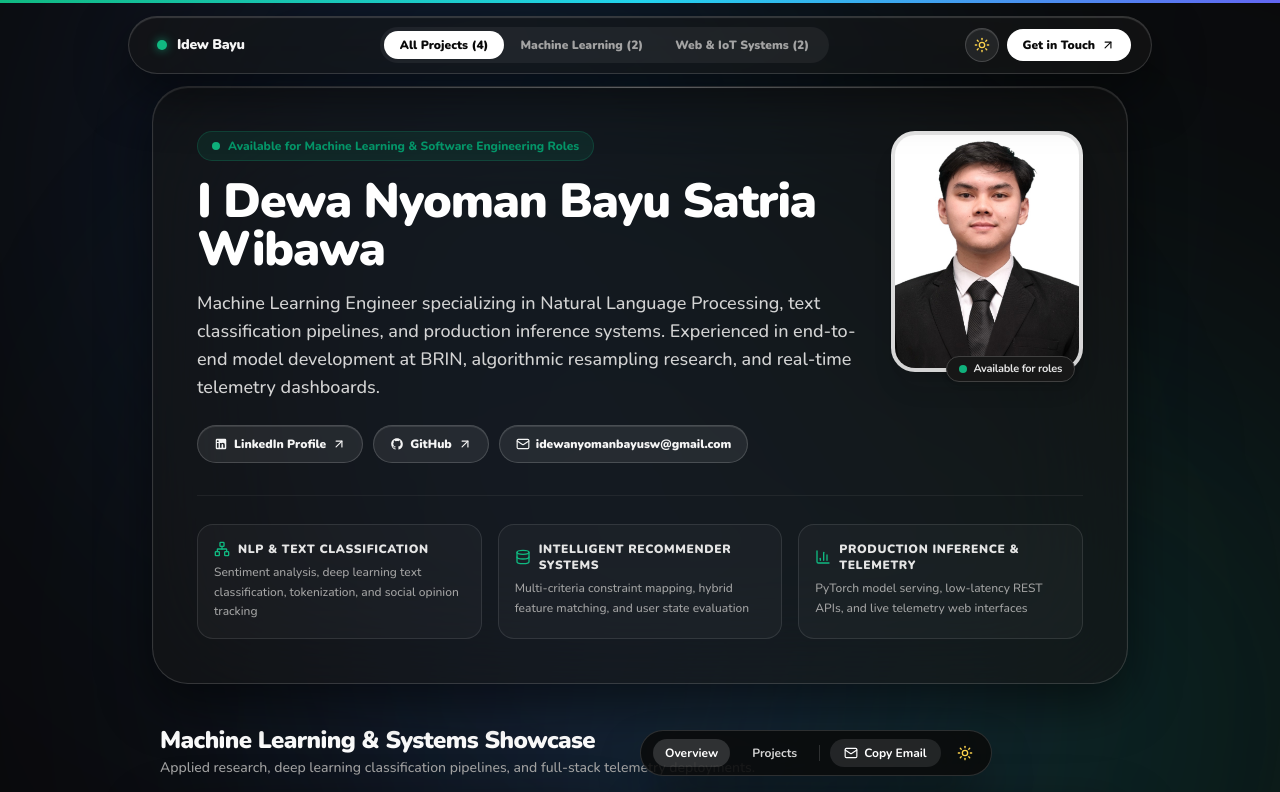
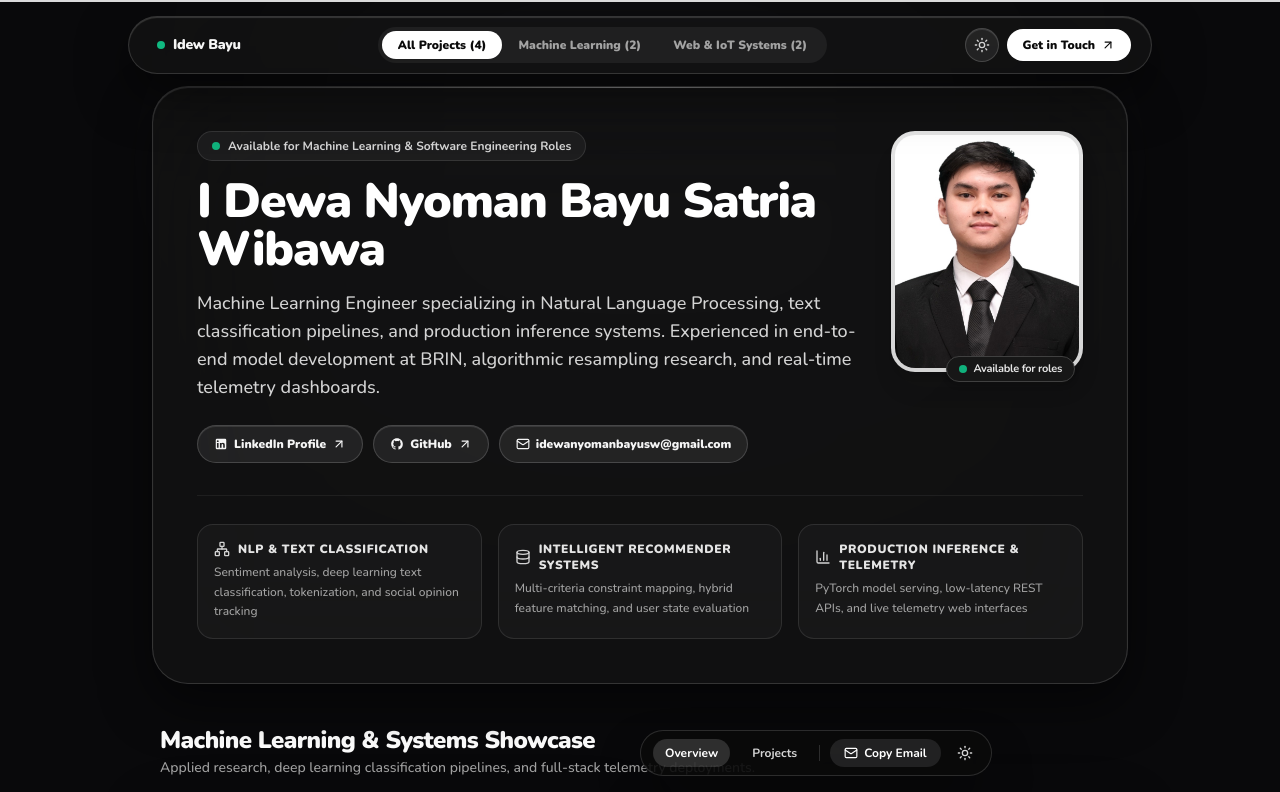
Before and after one commit to idewbayu14/bayu-portfolio, a React (Vite) app: page / in a window 1280 px wide. Shown: the top 792 px of the page. Built offline with nearby package versions, Linux system fonts and the light colour scheme.

Commit message:
style: transition to minimalist monochrome palette, eliminating colorful rainbow gradients and liquid orbs

```diff
--- a/src/App.tsx
+++ b/src/App.tsx
@@ -357,9 +357,9 @@ function ProjectCard({
               }`}
           >
             <div className="flex items-center gap-1.5">
-              <span className="w-2.5 h-2.5 rounded-full bg-rose-500/80 inline-block transition-transform group-hover:scale-110" />
-              <span className="w-2.5 h-2.5 rounded-full bg-amber-500/80 inline-block transition-transform group-hover:scale-110" />
-              <span className="w-2.5 h-2.5 rounded-full bg-emerald-500/80 inline-block transition-transform group-hover:scale-110" />
+              <span className={`w-2.5 h-2.5 rounded-full inline-block ${isDark ? "bg-white/20" : "bg-neutral-300"}`} />
+              <span className={`w-2.5 h-2.5 rounded-full inline-block ${isDark ? "bg-white/20" : "bg-neutral-300"}`} />
+              <span className={`w-2.5 h-2.5 rounded-full inline-block ${isDark ? "bg-white/20" : "bg-neutral-300"}`} />
             </div>
 
             <div
@@ -528,7 +528,6 @@ function ProjectCard({
                   : "bg-neutral-900 text-white hover:bg-neutral-800 shadow-sm"
                 }`}
             >
-              <span className="w-2 h-2 rounded-full bg-emerald-400 animate-pulse" />
               <span>Launch App</span>
               <ArrowUpRight className="w-3.5 h-3.5 transition-transform duration-300 group-hover/btn:translate-x-0.5 group-hover/btn:-translate-y-0.5" />
             </motion.a>
@@ -542,7 +541,6 @@ function ProjectCard({
                   : "bg-neutral-900 text-white hover:bg-neutral-800 shadow-sm"
                 }`}
             >
-              <span className="w-2 h-2 rounded-full bg-sky-400 animate-pulse" />
               <span>View Research Details</span>
               <ArrowUpRight className="w-3.5 h-3.5 transition-transform duration-300 group-hover/btn:translate-x-0.5 group-hover/btn:-translate-y-0.5" />
             </motion.button>
@@ -567,7 +565,7 @@ function ProjectCard({
                 title="Copy Project Link"
               >
                 {copiedId === project.id ? (
-                  <Check className="w-3.5 h-3.5 text-emerald-500" />
+                  <Check className={`w-3.5 h-3.5 ${isDark ? "text-white" : "text-neutral-950"}`} />
                 ) : (
                   <Copy className="w-3.5 h-3.5" />
                 )}
@@ -660,8 +658,8 @@ function FloatingDock({
           onClick={onToggleTheme}
           className={`p-1.5 rounded-full transition-colors ${
             isDark
-              ? "hover:bg-white/15 text-amber-300"
-              : "hover:bg-neutral-200 text-neutral-700"
+              ? "hover:bg-white/15 text-neutral-300 hover:text-white"
+              : "hover:bg-neutral-200 text-neutral-700 hover:text-neutral-950"
           }`}
           title={isDark ? "Switch to Light Mode" : "Switch to Dark Mode"}
         >
@@ -696,7 +694,7 @@ function ToastNotification({
                 : "bg-white/95 border-neutral-200 text-neutral-900 shadow-neutral-950/20"
               }`}
           >
-            <span className="w-5 h-5 rounded-full bg-emerald-500/20 text-emerald-500 flex items-center justify-center shrink-0">
+            <span className={`w-5 h-5 rounded-full flex items-center justify-center shrink-0 ${isDark ? "bg-white/10 text-white" : "bg-neutral-900 text-white"}`}>
               <Check className="w-3.5 h-3.5 stroke-[3]" />
             </span>
             <span className="text-xs font-bold tracking-tight whitespace-nowrap">{message}</span>
@@ -806,34 +804,23 @@ export default function App() {
 
   return (
     <div
-      className={`min-h-screen relative overflow-x-hidden transition-colors duration-500 font-sans ${isDark ? "bg-[#0A0A0C] text-neutral-100" : "bg-[#F4F4F7] text-neutral-900"
+      className={`min-h-screen relative overflow-x-hidden transition-colors duration-500 font-sans ${isDark ? "bg-[#09090b] text-neutral-100" : "bg-[#f8f9fa] text-neutral-900"
         }`}
     >
-      {/* Scroll Depth Progress Bar */}
+      {/* Minimalist Scroll Depth Progress Bar */}
       <motion.div
         style={{ scaleX }}
-        className="fixed top-0 left-0 right-0 h-[2.5px] bg-gradient-to-r from-emerald-500 via-cyan-400 to-indigo-500 origin-left z-50 pointer-events-none"
+        className={`fixed top-0 left-0 right-0 h-[2px] origin-left z-50 pointer-events-none ${
+          isDark ? "bg-white/85" : "bg-neutral-900"
+        }`}
       />
 
-      {/* Ambient Drifting Liquid Aurora Mesh */}
+      {/* Minimalist Subtle Ambient Vignette (Zero Rainbow, Zero Gradients) */}
       <div className="fixed inset-0 pointer-events-none z-0 overflow-hidden select-none">
         <div
-          className={`liquid-orb-a absolute -top-28 left-[10%] w-[44rem] h-[44rem] rounded-full blur-[140px] transition-colors duration-700 ${isDark
-              ? "bg-gradient-to-br from-indigo-600/25 via-sky-500/15 to-transparent"
-              : "bg-gradient-to-br from-sky-300/60 via-blue-200/40 to-transparent"
-            }`}
-        />
-        <div
-          className={`liquid-orb-b absolute top-[35%] -right-24 w-[48rem] h-[48rem] rounded-full blur-[150px] transition-colors duration-700 ${isDark
-              ? "bg-gradient-to-tl from-emerald-500/20 via-teal-500/15 to-transparent"
-              : "bg-gradient-to-tl from-emerald-300/50 via-teal-200/35 to-transparent"
-            }`}
-        />
-        <div
-          className={`liquid-orb-c absolute -bottom-32 left-[20%] w-[42rem] h-[42rem] rounded-full blur-[130px] transition-colors duration-700 ${isDark
-              ? "bg-gradient-to-tr from-cyan-600/15 via-indigo-500/15 to-transparent"
-              : "bg-gradient-to-tr from-indigo-200/45 via-purple-100/35 to-transparent"
-            }`}
+          className={`absolute -top-32 left-1/2 -translate-x-1/2 w-[54rem] h-[36rem] rounded-full blur-[140px] pointer-events-none transition-colors duration-700 ${
+            isDark ? "bg-white/[0.025]" : "bg-neutral-950/[0.02]"
+          }`}
         />
       </div>
 
@@ -843,8 +830,8 @@ export default function App() {
           className={`max-w-5xl mx-auto rounded-full px-3.5 sm:px-5 py-2.5 flex items-center justify-between backdrop-blur-2xl transition-all duration-300 ${glassPill}`}
         >
           {/* Brand & Status Indicator */}
-          <div className="flex items-center gap-2.5 pl-2">
-            <span className="w-2.5 h-2.5 rounded-full bg-emerald-500 shadow-[0_0_10px_rgba(16,185,129,0.7)]" />
+          <div className="flex items-center gap-2 pl-2">
+            <span className="w-2 h-2 rounded-full bg-emerald-500" />
             <span className="font-black text-sm tracking-tight">
               {PROFILE.shortName}
             </span>
@@ -896,7 +883,7 @@ export default function App() {
               className={`p-2 rounded-full transition-all ${buttonStyle}`}
               title={isDark ? "Switch to Light Mode" : "Switch to Dark Mode"}
             >
-              {isDark ? <Sun className="w-4 h-4 text-amber-300" /> : <Moon className="w-4 h-4 text-neutral-700" />}
+              {isDark ? <Sun className="w-4 h-4 text-neutral-300 hover:text-white" /> : <Moon className="w-4 h-4 text-neutral-700 hover:text-neutral-950" />}
             </motion.button>
             <motion.a
               whileHover={{ scale: 1.04 }}
@@ -930,7 +917,9 @@ export default function App() {
 
           <div className="flex flex-col md:flex-row items-start md:items-center justify-between gap-8">
             <div className="max-w-2xl space-y-4">
-              <div className="inline-flex items-center gap-2 px-3.5 py-1.5 rounded-full text-xs font-extrabold bg-emerald-500/10 text-emerald-600 dark:text-emerald-400 border border-emerald-500/20">
+              <div className={`inline-flex items-center gap-2 px-3.5 py-1.5 rounded-full text-xs font-bold border transition-colors ${
+                isDark ? "bg-white/[0.05] border-white/10 text-neutral-300" : "bg-neutral-100 border-neutral-200 text-neutral-700"
+              }`}>
                 <span className="w-2 h-2 rounded-full bg-emerald-500 animate-pulse" />
                 <span>{PROFILE.status}</span>
               </div>
@@ -1019,7 +1008,7 @@ export default function App() {
                     }`}
                 >
                   <div className="flex items-center gap-2 mb-1.5">
-                    <Icon className="w-4 h-4 text-emerald-500 shrink-0" />
+                    <Icon className={`w-4 h-4 shrink-0 ${isDark ? "text-neutral-300" : "text-neutral-700"}`} />
                     <h2 className={`text-xs font-black uppercase tracking-wider ${isDark ? "text-neutral-200" : "text-neutral-800"}`}>
                       {pillar.title}
                     </h2>
@@ -1095,7 +1084,7 @@ export default function App() {
           className={`rounded-[32px] p-7 sm:p-9 backdrop-blur-2xl transition-all duration-300 ${glassPill}`}
         >
           <div className="mb-6">
-            <div className="flex items-center gap-2 text-xs font-black uppercase tracking-wider text-emerald-500">
+            <div className={`flex items-center gap-2 text-xs font-black uppercase tracking-wider ${isDark ? "text-neutral-400" : "text-neutral-600"}`}>
               <Cpu className="w-3.5 h-3.5" />
               <span>Technical Skills & Methodologies</span>
             </div>
@@ -1281,8 +1270,8 @@ export default function App() {
                         whileTap={{ scale: 0.95 }}
                         onClick={() => setModalImgIdx(i)}
                         className={`relative rounded-xl overflow-hidden border-2 transition-all shrink-0 w-24 sm:w-28 h-16 bg-neutral-950 flex items-center justify-center p-1 ${modalImgIdx === i
-                            ? "border-emerald-500 scale-105 shadow-md"
-                            : "border-transparent opacity-60 hover:opacity-100"
+                            ? isDark ? "border-white scale-105 shadow-md" : "border-neutral-900 scale-105 shadow-md"
+                            : "border-transparent opacity-50 hover:opacity-100"
                           }`}
                       >
                         <img src={img.url} alt={img.caption} className="max-w-full max-h-full object-contain" />
@@ -1296,7 +1285,7 @@ export default function App() {
               <div className="space-y-4 text-xs sm:text-sm">
                 <div>
                   <div className={`text-xs font-black uppercase tracking-wider mb-2 flex items-center gap-1.5 ${isDark ? "text-neutral-400" : "text-neutral-500"}`}>
-                    <Layers className="w-3.5 h-3.5 text-emerald-500" />
+                    <Layers className={`w-3.5 h-3.5 ${isDark ? "text-neutral-300" : "text-neutral-700"}`} />
                     <span>System Architecture Flow</span>
                   </div>
                   <p
@@ -1309,7 +1298,7 @@ export default function App() {
 
                 <div>
                   <div className={`text-xs font-black uppercase tracking-wider mb-2 flex items-center gap-1.5 ${isDark ? "text-neutral-400" : "text-neutral-500"}`}>
-                    <ShieldCheck className="w-3.5 h-3.5 text-emerald-500" />
+                    <ShieldCheck className={`w-3.5 h-3.5 ${isDark ? "text-neutral-300" : "text-neutral-700"}`} />
                     <span>Key Engineering Deliverables</span>
                   </div>
                   <ul className={`space-y-2.5 font-medium ${isDark ? "text-neutral-300" : "text-neutral-600"}`}>
--- a/src/index.css
+++ b/src/index.css
@@ -8,48 +8,3 @@
     font-family: 'Nunito', sans-serif;
   }
 }
-
-@keyframes driftA {
-  0%, 100% {
-    transform: translate3d(0, 0, 0) scale(1) rotate(0deg);
-  }
-  33% {
-    transform: translate3d(45px, -35px, 0) scale(1.08) rotate(8deg);
-  }
-  66% {
-    transform: translate3d(-30px, 25px, 0) scale(0.95) rotate(-6deg);
-  }
-}
-
-@keyframes driftB {
-  0%, 100% {
-    transform: translate3d(0, 0, 0) scale(1) rotate(0deg);
-  }
-  33% {
-    transform: translate3d(-40px, 40px, 0) scale(1.07) rotate(-10deg);
-  }
-  66% {
-    transform: translate3d(35px, -20px, 0) scale(0.96) rotate(6deg);
-  }
-}
-
-@keyframes driftC {
-  0%, 100% {
-    transform: translate3d(0, 0, 0) scale(1);
-  }
-  50% {
-    transform: translate3d(25px, 35px, 0) scale(1.12);
-  }
-}
-
-.liquid-orb-a {
-  animation: driftA 22s cubic-bezier(0.4, 0, 0.2, 1) infinite;
-}
-
-.liquid-orb-b {
-  animation: driftB 26s cubic-bezier(0.4, 0, 0.2, 1) infinite;
-}
-
-.liquid-orb-c {
-  animation: driftC 20s cubic-bezier(0.4, 0, 0.2, 1) infinite;
-}
```
